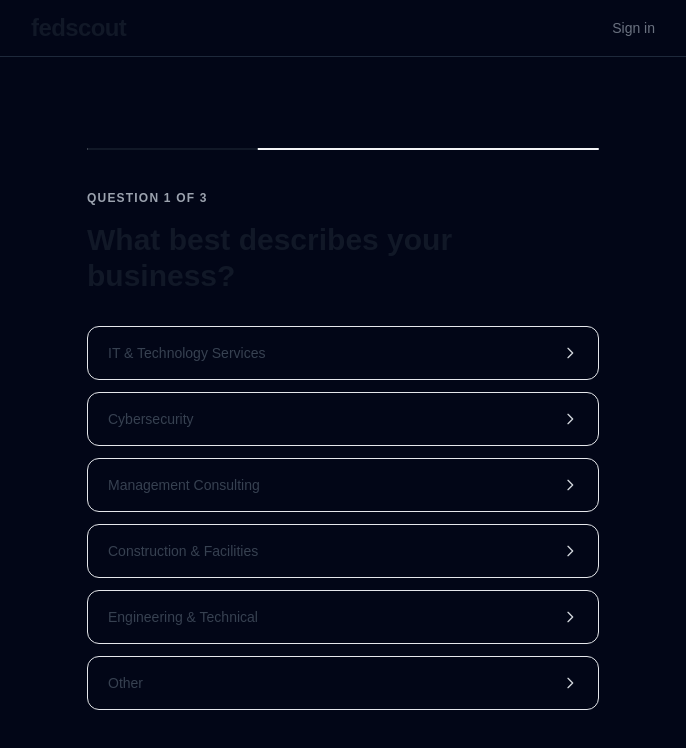
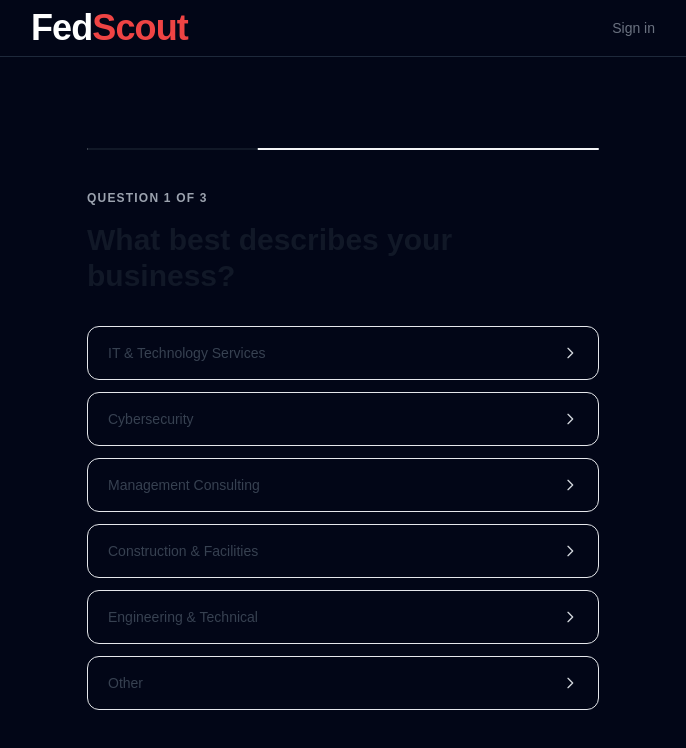
Before and after one commit to qelson/fedscout, a Next.js app: page /quiz in a window 1280 px wide. Shown: the top 748 px of the page, without its empty margins (297-983 px from the left). Built offline with nearby package versions, Linux system fonts and the light colour scheme.

Commit message:
Fix FedScout logo size to text-4xl on all pages - final fix

```diff
--- a/app/dashboard/DashboardClient.tsx
+++ b/app/dashboard/DashboardClient.tsx
@@ -240,8 +240,8 @@ export default function DashboardClient({
         <div className="max-w-7xl mx-auto px-6 h-full flex items-center justify-between">
           {/* Left: logo + nav tabs */}
           <div className="flex items-center h-full">
-            <Link href="/" className="text-2xl font-extrabold tracking-tight mr-6">
-              <span className="text-white">Fed</span><span style={{ color: '#ef4444' }}>Scout</span>
+            <Link href="/" className="text-4xl font-extrabold tracking-tight mr-6">
+              <span className="text-white">Fed</span><span className="text-red-500">Scout</span>
             </Link>
             <nav className="flex items-center h-full">
               {[
--- a/app/onboarding/OnboardingWizard.tsx
+++ b/app/onboarding/OnboardingWizard.tsx
@@ -425,8 +425,8 @@ export default function OnboardingWizard() {
     <div className="min-h-screen bg-gray-50 flex items-center justify-center px-4 py-12">
       <div className="w-full max-w-lg bg-white rounded-2xl shadow-sm border border-gray-100 p-10">
         <div className="mb-1">
-          <Link href="/" className="text-xs font-semibold uppercase tracking-widest text-gray-400 hover:text-gray-600 transition-colors">
-            fedscout
+          <Link href="/" className="text-4xl font-extrabold tracking-tight">
+            <span className="text-white">Fed</span><span className="text-red-500">Scout</span>
           </Link>
           <span className="text-xs font-semibold uppercase tracking-widest text-gray-400"> setup</span>
         </div>
--- a/app/quiz/page.tsx
+++ b/app/quiz/page.tsx
@@ -206,8 +206,8 @@ export default function QuizPage() {
       {/* Nav */}
       <header className="border-b border-slate-800 shrink-0">
         <div className="max-w-2xl mx-auto px-4 sm:px-6 h-14 flex items-center justify-between">
-          <Link href="/" className="text-2xl font-extrabold tracking-tight text-gray-900 hover:text-gray-600 transition-colors">
-            fedscout
+          <Link href="/" className="text-4xl font-extrabold tracking-tight">
+            <span className="text-white">Fed</span><span className="text-red-500">Scout</span>
           </Link>
           <Link href="/login" className="text-sm text-gray-500 hover:text-gray-900 transition-colors">
             Sign in
```
